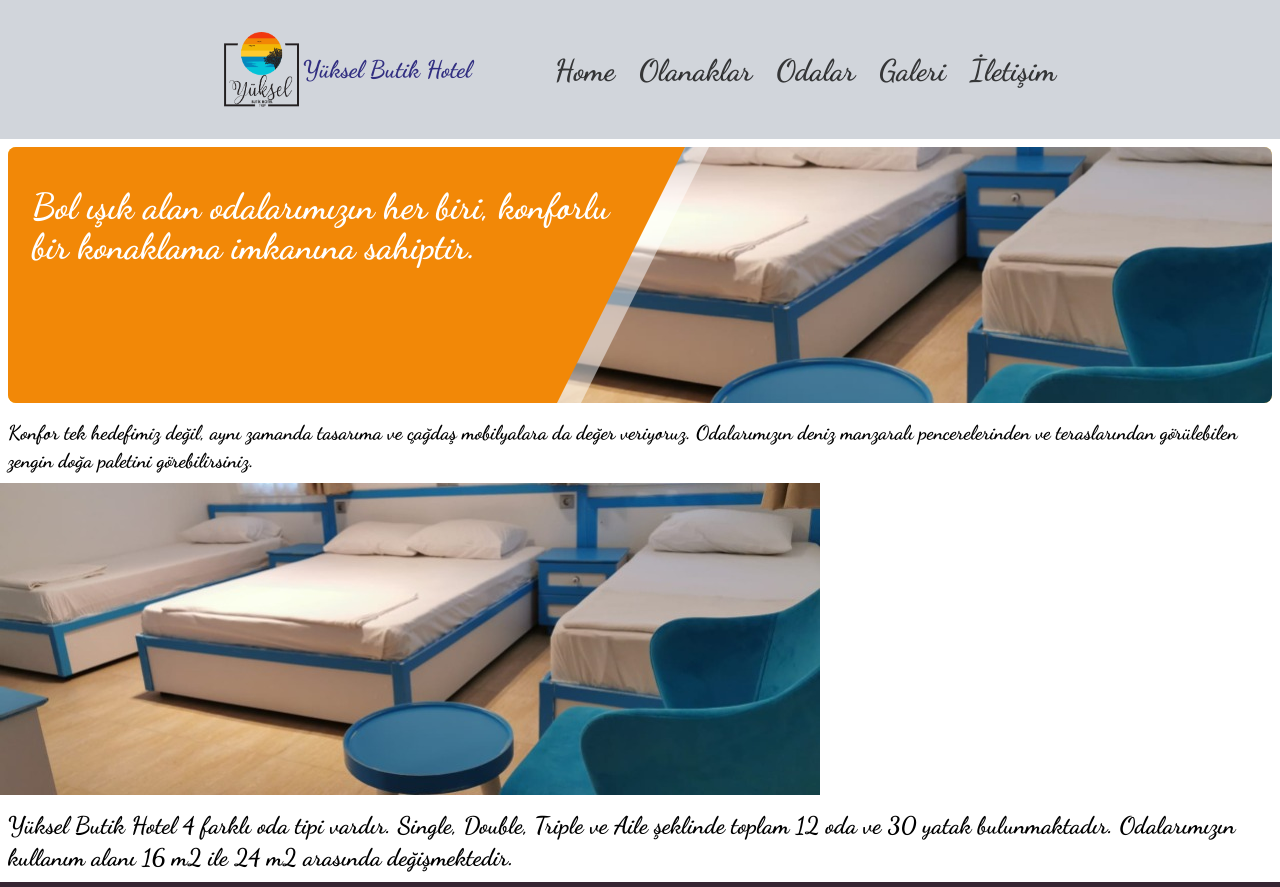
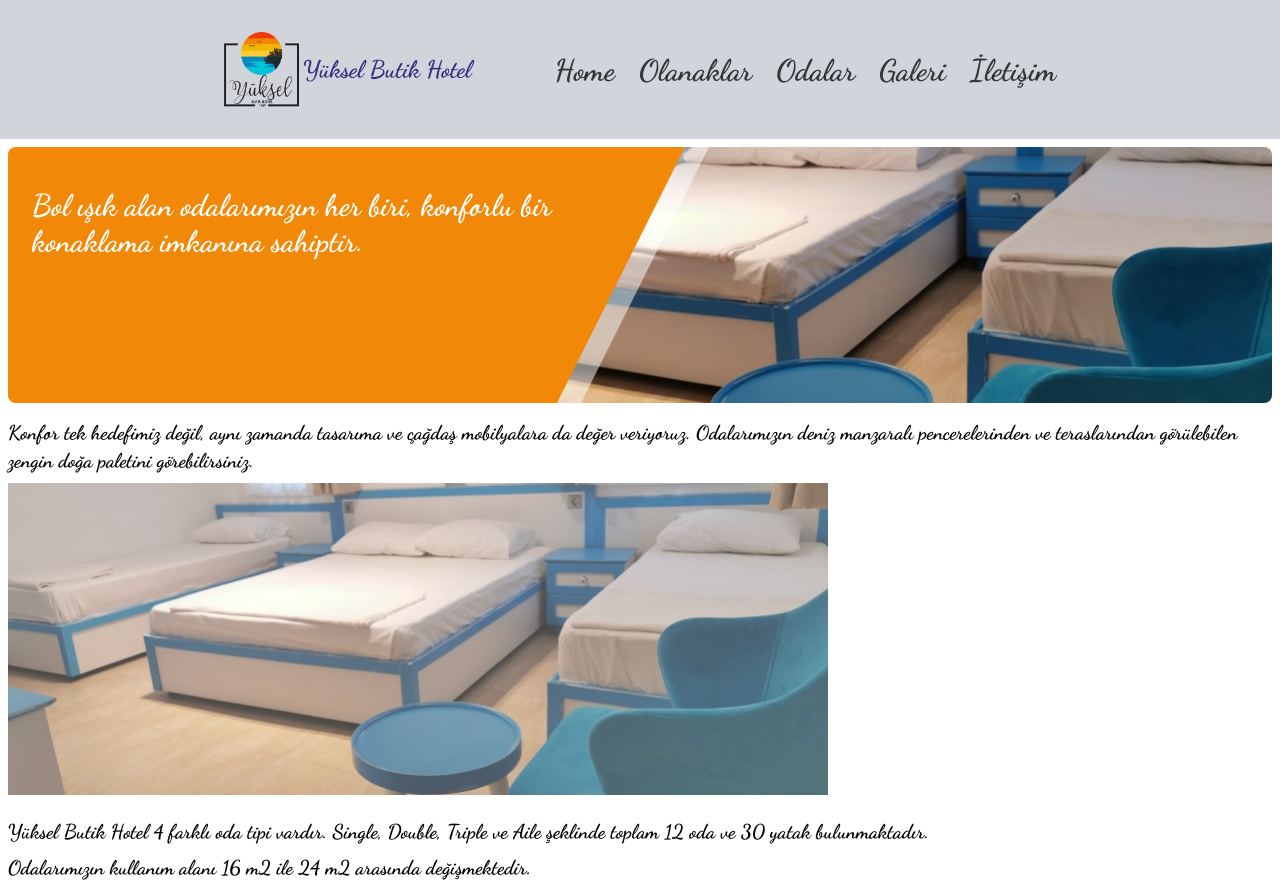
Before and after one commit to ebartan/yuksel-butik-hotel, a Next.js app: page /odalar in a window 1280 px wide. Shown: the top 887 px of the page. Built offline with nearby package versions, Linux system fonts and the light colour scheme.

Commit message:
odalar design two

```diff
--- a/pages/odalar.js
+++ b/pages/odalar.js
@@ -12,7 +12,7 @@ export default function Odalar() {
       <div className="relative h-64 m-2 overflow-hidden rounded-lg bg-olive-300">
   <div className="absolute z-30 flex w-full h-full">
     <div className="relative z-30 w-5/6 px-6 py-8 text-white md:py-10 md:w-1/2">
-      <h2 className="text-4xl">Bol ışık alan odalarımızın her biri, konforlu bir konaklama imkanına sahiptir.</h2><span></span>
+      <h2 className="text-3xl">Bol ışık alan odalarımızın her biri, konforlu bir konaklama imkanına sahiptir.</h2><span></span>
     </div>
     <div className="absolute top-0 right-0 flex w-full h-full">
       <div className="w-1/3 h-full bg-odalar"></div>
@@ -28,14 +28,15 @@ export default function Odalar() {
 </div>
 <div><p className=" text-xl ml-2 mr-2 mt-2 mb-2">Konfor tek hedefimiz değil, aynı zamanda tasarıma ve çağdaş mobilyalara da değer veriyoruz.
 Odalarımızın deniz manzaralı pencerelerinden ve teraslarından görülebilen zengin doğa paletini görebilirsiniz.</p>
-<Image className="ml-2 mr-2 mt-2 mb-2"
+<div className="ml-2 mr-2 mt-2 mb-2 animate-pulse"><Image
         src="/odalar-cover.jpg"
         alt="Picture of the author"
         width={820}
         height={312}
-      />
+      /></div>
+
 </div>
-<div><p className="text-2xl ml-2 mr-2 mt-2 mb-2">Yüksel Butik Hotel 4 farklı oda tipi vardır. Single, Double, Triple ve Aile şeklinde toplam 12 oda ve 30 yatak bulunmaktadır. Odalarımızın kullanım alanı 16 m2 ile 24 m2 arasında değişmektedir.</p></div>
+<div><p className="text-xl ml-2 mr-2 mt-2 mb-2">Yüksel Butik Hotel 4 farklı oda tipi vardır. Single, Double, Triple ve Aile şeklinde toplam 12 oda ve 30 yatak bulunmaktadır. </p><p className="text-xl ml-2 mr-2 mt-2 mb-2">Odalarımızın kullanım alanı 16 m2 ile 24 m2 arasında değişmektedir.</p></div>
       </Layout>
   )
 }
```
Also changed, not shown: public/odalar-cover-2.jpg (added), public/odalar-cover-3.jpg (added).
